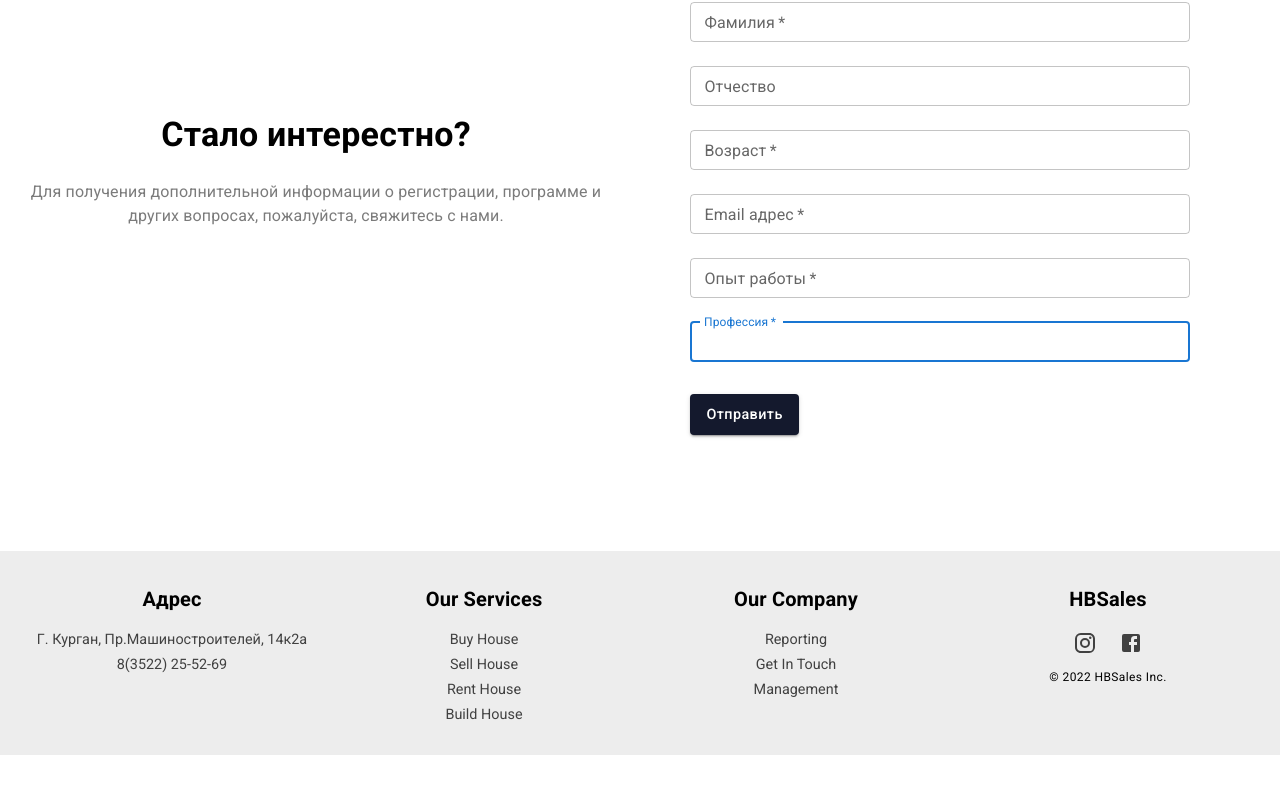
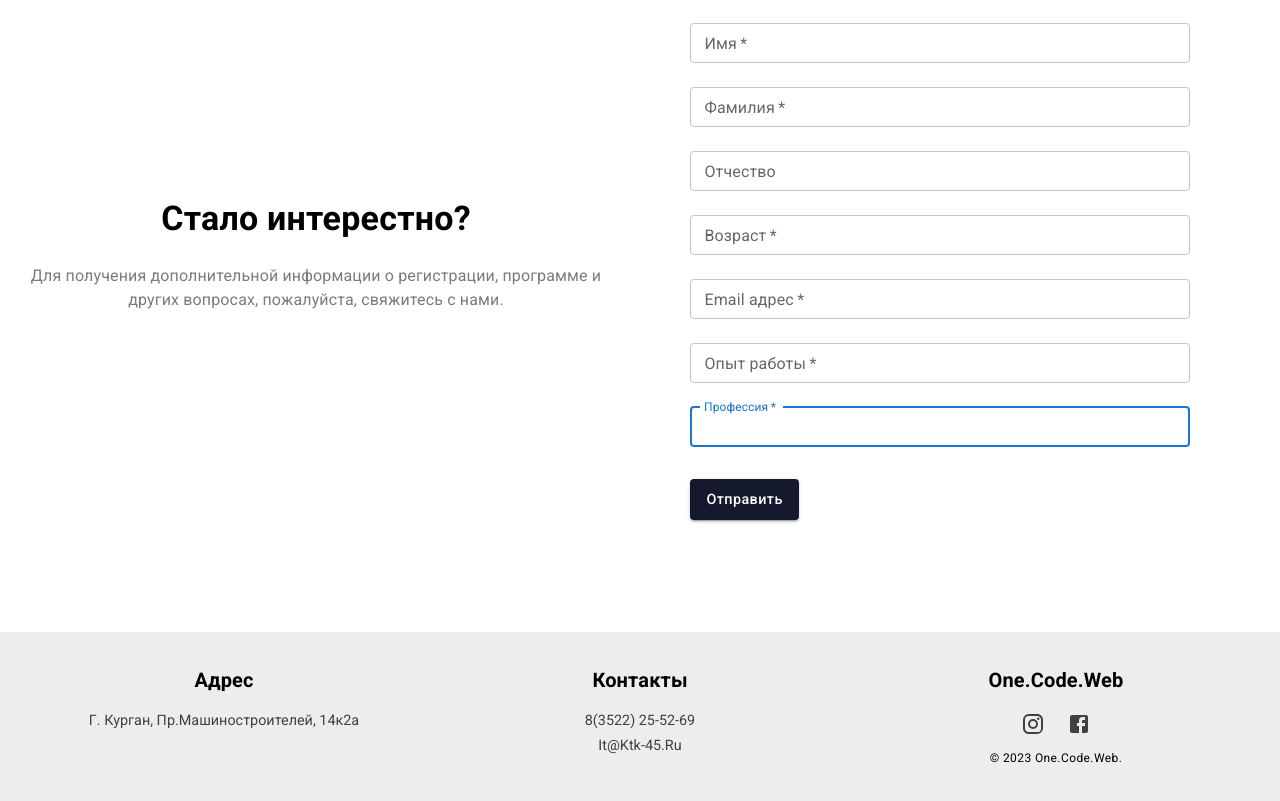
Before and after one commit to Herzanet002/Hackathon.Web, a React (Create React App) app in the folder client/: page / in a window 1280 px wide. Shown: the part 2719-3520 px from the top of the page. Before the commit the page ends 3474 px from the top, so only its background shows below. Built offline with nearby package versions, Linux system fonts and the light colour scheme.

Commit message:
modified the program

```diff
--- a/client/src/components/Details.jsx
+++ b/client/src/components/Details.jsx
@@ -35,9 +35,6 @@ const Details = () => {
             py: 10,
             px: 2,
 
-        }}
-        style={{
-            height: "72vh",
         }}
         >
             <Stack
--- a/client/src/components/Footer/Footer.jsx
+++ b/client/src/components/Footer/Footer.jsx
@@ -48,29 +48,21 @@ const Footer = () => {
         text={'г. Курган, пр.Машиностроителей, 14к2а'}
         />
         <FooterLink
-        text={'8(3522) 25-52-69'}
+        // text={'it@ktk-45.ru'}
         />
         <FooterLink
-        // text={'info@housesales.com'}
+        text={''}
         />
       </StackColumn>
 
       <StackColumn>
-        <FooterTitle text={'our services'} />
-        <FooterLink text={'buy house'} />
-        <FooterLink text={'sell house'} />
-        <FooterLink text={'rent house'} />
-        <FooterLink text={'build house'} />
-      </StackColumn>
-      <StackColumn>
-        <FooterTitle text={'our company'} />
-        <FooterLink text={'reporting'} />
-        <FooterLink text={'get in touch'} />
-        <FooterLink text={'management'} />
+        <FooterTitle text={'Контакты'} />
+        <FooterLink text={'8(3522) 25-52-69'} />
+        <FooterLink text={'it@ktk-45.ru'} />
       </StackColumn>
 
       <StackColumn>
-        <FooterTitle text={'hBSales'} />
+        <FooterTitle text={'One.Code.Web'} />
         <Stack
         direction='row'
         width= '70px'
@@ -102,7 +94,7 @@ const Footer = () => {
         variant='caption'
         component='p'
         >
-          &copy; 2022 HBSales Inc.
+          &copy; 2023 One.Code.Web.
         </Typography>
       </StackColumn>
     </BoxRow>
--- a/client/src/components/ForumProgram.jsx
+++ b/client/src/components/ForumProgram.jsx
@@ -1,10 +1,12 @@
 import React from "react";
 
 const ForumProgram = () => {
+
     return (
         <>
-       <div style={{padding: '0 40px', margin: '0 auto', maxWidth: '960px',  marginTop: '50px', display: 'flex'}}>
+       <div style={{padding: '0 40px', maxWidth: '960px',  marginTop: '50px', display: 'flex'}}>
             <ul style={{listStyleType: 'none', fontFamily: "Roboto, Helvetica, Arial" , fontWeight: '400',fontSize: '1rem',lineHeight: '1.5', color: '#7b7b7b', paddingLeft: '0'}}>
+                <h1 style={{marginBottom: '40px', fontFamily: "Roboto,Helvetica,Arial,sans-serif", fontWeight: '400',fontWeight: '700', color:"#000"}}>Программа форума</h1>
                 <li style={{marginBottom: '30px'}}>Открытие форума с приветственным словом организаторов - начало работы форума в 9:00 утра.</li>
                 <li style={{marginBottom: '30px'}}>Проведение пленарных заседаний по основным темам IT-форума - с 9:30 до 11:30. Спикерами будут выступать известные эксперты из IT-индустрии, рассказывая о последних тенденциях и инновациях.</li>
                 <li style={{marginBottom: '30px'}}>Организация параллельных сессий по узким направлениям IT-индустрии - с 12:00 до 14:00. Участники смогут выбрать сессии по своим интересам и углубить свои знания в конкретной области.</li>
```
Also changed, not shown: client/src/components/Сontacts.jsx (added, +9 -0 lines).
